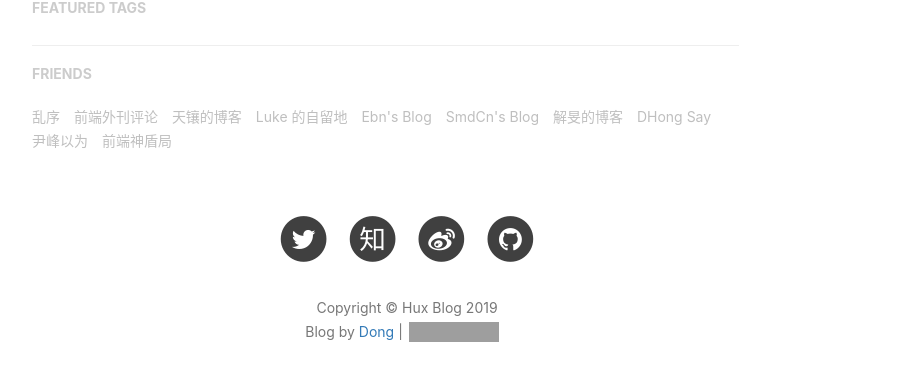
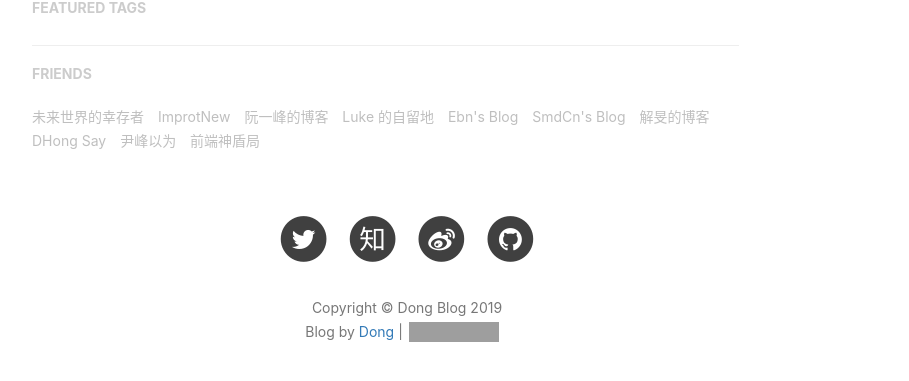
Before and after one commit to ywdlucking/ywdlucking.github.io, a Jekyll site: the page built from _posts/2014-01-29-hello-2015.markdown, in a window 1280 px wide and 900 px high, scrolled down 2294 px. Shown: the part 464-845 px from the top of the window, without its empty margins (233-1142 px from the left). Built offline with Jekyll 4.4.1, drawn with Linux system fonts in a browser that asks for light colours; nearby versions of some CDN libraries; comment, search, counter and statistics services are not loaded; grey boxes are pictures that could not be loaded.

Commit message:
修改内容=

```diff
--- a/_config.yml
+++ b/_config.yml
@@ -1,21 +1,21 @@
 # Site settings
-title: Hux Blog
-SEOTitle: 黄玄的博客 | Hux Blog
+title: Dong Blog
+SEOTitle: 神奇小土豆的博客 | Dong Blog
 header-img: img/home-bg.jpg
-email: huxpro@gmail.com
-description: "关于前端与设计、黑客与画家 | 黄玄，Web & Mobile Lover，Front-End Engineer，UX Designer | 这里是 @Hux黄玄 的个人博客，与你一起发现更大的世界。"
-keyword: "黄玄, Hux黄玄, Hux, 鬼栈, huxpro, @huxpro, 黄玄的博客, Hux Blog, 博客, 个人网站, 互联网, 前端, 设计, 产品, 肖玉, Lynn, 肖玉的男朋友"
-url: "https://huangxuan.me"              # your host, for absolute URL
+email: ywd2011@sina.com
+description: "随手记录世界"
+keyword: "Dong, 博客, 个人网站"
+url: "https://ywdlucking.github.io"              # your host, for absolute URL
 baseurl: ""                             # for example, '/blog' if your blog hosted on 'host/blog'
 
 
 
 # SNS settings
 RSS: false
-weibo_username:     huxpro
-zhihu_username:     huxpro
-github_username:    huxpro
-twitter_username:   huxpro
+weibo_username:     dong
+zhihu_username:     dong
+github_username:    dong
+twitter_username:   dong
 #facebook_username:  huxpro
 # linkedin_username:  firstname-lastname-idxxxx
 
@@ -48,7 +48,7 @@ kramdown:
 
 
 # Disqus settings
-disqus_username: hux
+disqus_username: dong
 
 # Netease setttings
 netease_comment: false
@@ -67,8 +67,8 @@ ga_domain: huangxuan.me
 
 # Sidebar settings
 sidebar: true                           # whether or not using Sidebar.
-sidebar-about-description: "写写代码，做做设计，<br>离开世界之前，一切都是过程"
-sidebar-avatar: /img/avatar-hux.jpg      # use absolute URL, seeing it's used in both `/` and `/about/`
+sidebar-about-description: "写写代码，做做美食，<br>离开世界之前，一切都是过程"
+sidebar-avatar: /img/dong.jpg      # use absolute URL, seeing it's used in both `/` and `/about/`
 
 
 
@@ -90,14 +90,14 @@ friends: [
     #     title: "Su",
     #     href: "http://su.gallery/"
     # },{
-        title: "乱序",
-        href: "http://mida.re/"
+        title: "未来世界的幸存者",
+        href: "http://survivor.ruanyifeng.com/"
     },{
-        title: "前端外刊评论",
-        href: "http://qianduan.guru/"
+        title: "ImprotNew",
+        href: "http://www.importnew.com/"
     },{
-        title: "天镶的博客",
-        href: "http://lingyu.wang/"
+        title: "阮一峰的博客",
+        href: "http://www.ruanyifeng.com/blog/archives.html"
     },{
         title: "Luke 的自留地",
         href: "http://hmqk1995.github.io"
```
